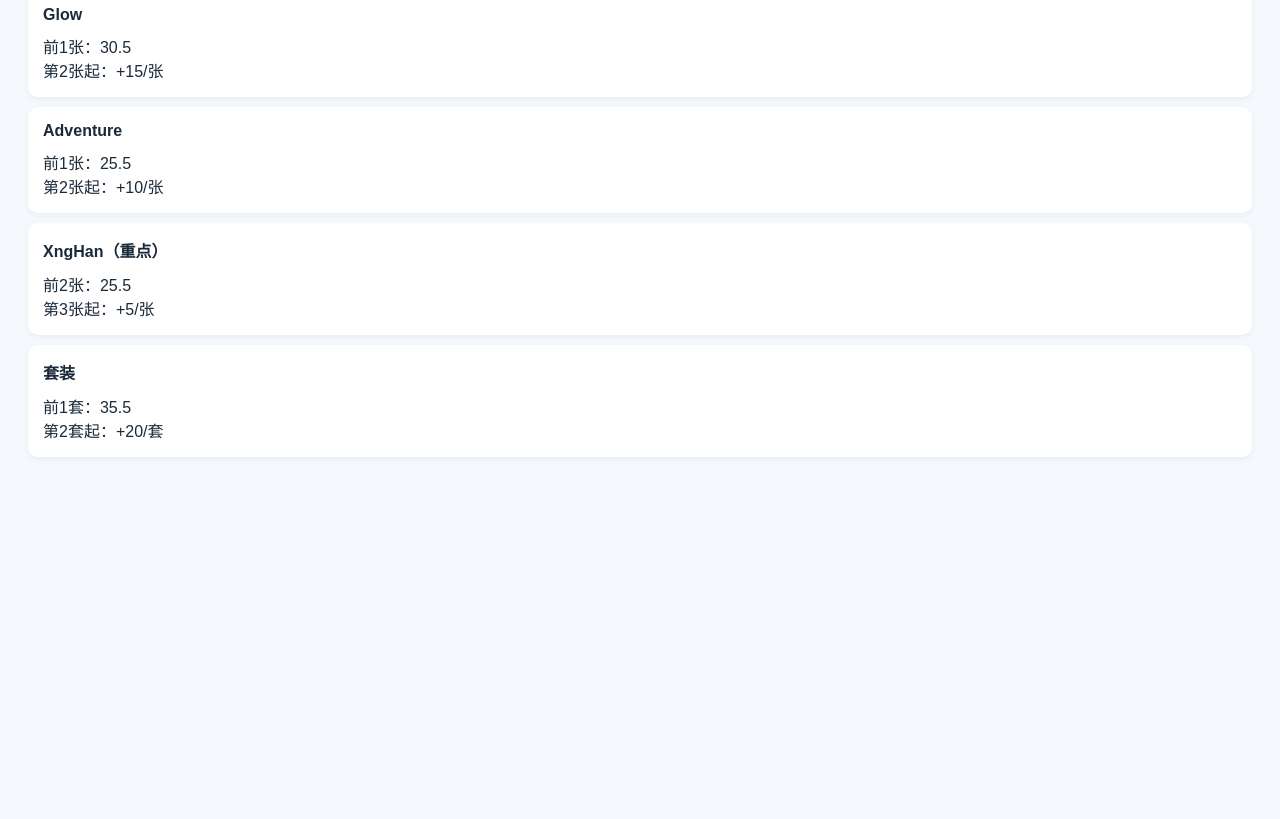
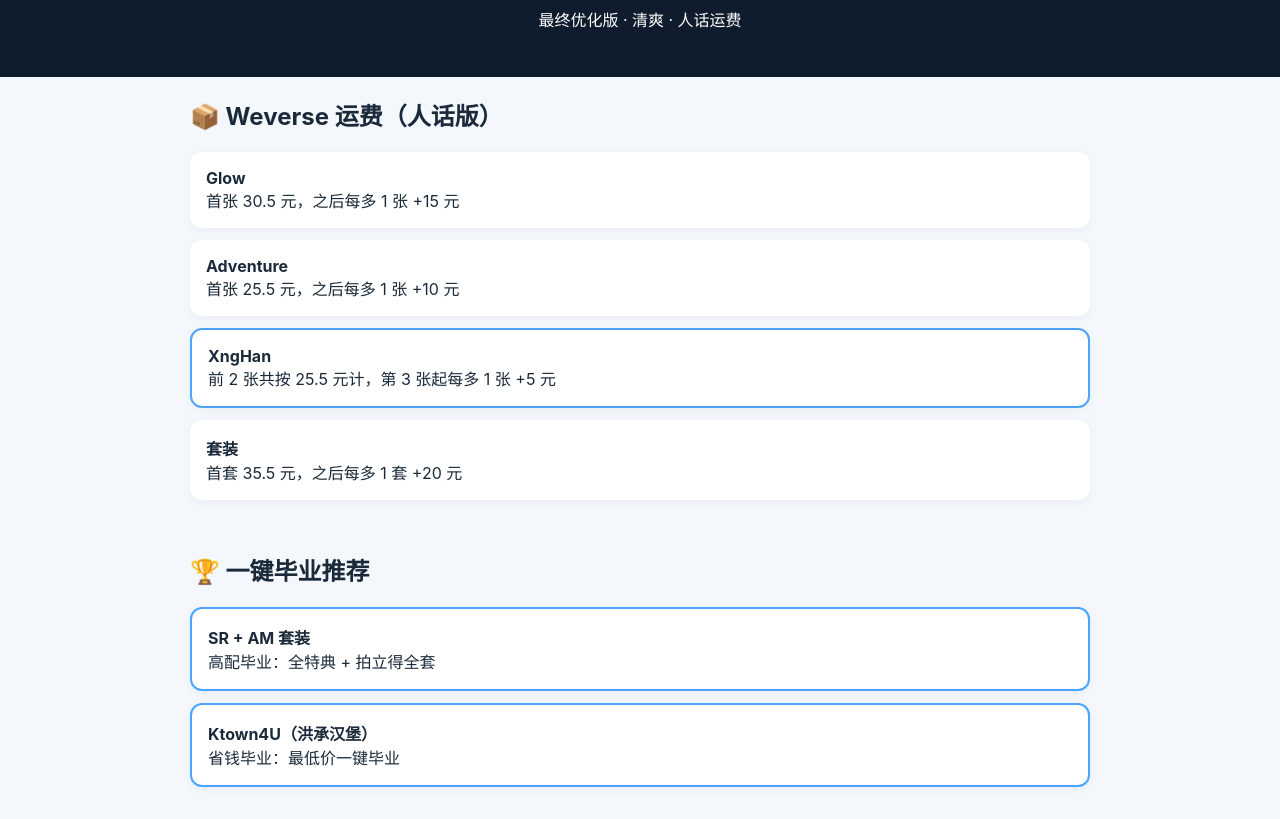
Before and after one commit to XnghanAndMate/glow-album, a plain HTML site: page index.html in a window 1280 px wide. Shown: the part 112-931 px from the top of the page. Before the commit the page ends 800 px from the top, so only its background shows below. Drawn offline with Linux system fonts and the light colour scheme.

Commit message:
Add files via upload

```diff
--- a/index.html
+++ b/index.html
@@ -3,39 +3,61 @@
 <head>
 <meta charset="UTF-8">
 <meta name="viewport" content="width=device-width, initial-scale=1.0">
-<title>Glow 运费人话版</title>
+<title>Glow Album Guide（最终版）</title>
 <style>
-body{font-family:sans-serif;background:#f5f8fc;color:#1a2a3a;padding:20px}
-.card{background:#fff;padding:15px;border-radius:10px;margin-bottom:10px;box-shadow:0 2px 6px rgba(0,0,0,0.05)}
-.title{font-weight:700;margin-bottom:10px}
+body{font-family:-apple-system,BlinkMacSystemFont,sans-serif;background:#f4f7fb;color:#1a2a3a;margin:0}
+.header{background:#0f1c2e;color:#fff;padding:30px;text-align:center}
+.section{max-width:900px;margin:auto;padding:20px}
+.card{background:#fff;border-radius:12px;padding:16px;margin-bottom:12px;box-shadow:0 2px 10px rgba(0,0,0,0.05)}
+.highlight{border:2px solid #4da3ff}
+h2{margin-top:0}
 </style>
 </head>
 <body>
 
+<div class="header">
+<h1>Glow 专辑购买指南</h1>
+<p>最终优化版 · 清爽 · 人话运费</p>
+</div>
+
+<div class="section">
 <h2>📦 Weverse 运费（人话版）</h2>
 
 <div class="card">
-<div class="title">Glow</div>
-前1张：30.5<br>
-第2张起：+15/张
+<strong>Glow</strong><br>
+首张 30.5 元，之后每多 1 张 +15 元
 </div>
 
 <div class="card">
-<div class="title">Adventure</div>
-前1张：25.5<br>
-第2张起：+10/张
+<strong>Adventure</strong><br>
+首张 25.5 元，之后每多 1 张 +10 元
+</div>
+
+<div class="card highlight">
+<strong>XngHan</strong><br>
+前 2 张共按 25.5 元计，第 3 张起每多 1 张 +5 元
 </div>
 
 <div class="card">
-<div class="title">XngHan（重点）</div>
-前2张：25.5<br>
-第3张起：+5/张
+<strong>套装</strong><br>
+首套 35.5 元，之后每多 1 套 +20 元
 </div>
 
-<div class="card">
-<div class="title">套装</div>
-前1套：35.5<br>
-第2套起：+20/套
+</div>
+
+<div class="section">
+<h2>🏆 一键毕业推荐</h2>
+
+<div class="card highlight">
+<strong>SR + AM 套装</strong><br>
+高配毕业：全特典 + 拍立得全套
+</div>
+
+<div class="card highlight">
+<strong>Ktown4U（洪承汉堡）</strong><br>
+省钱毕业：最低价一键毕业
+</div>
+
 </div>
 
 </body>
```
